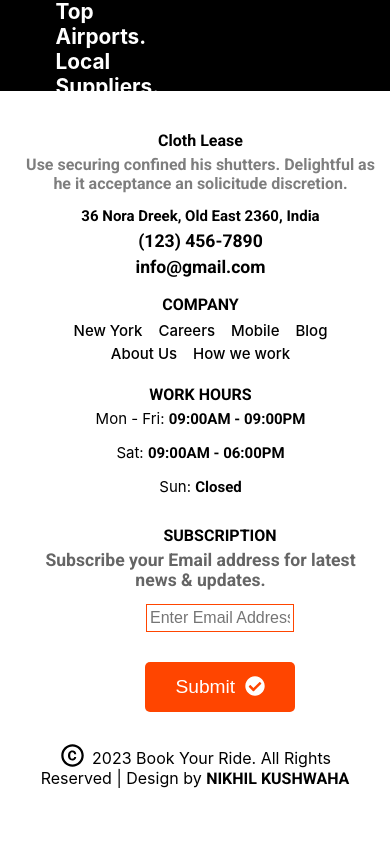
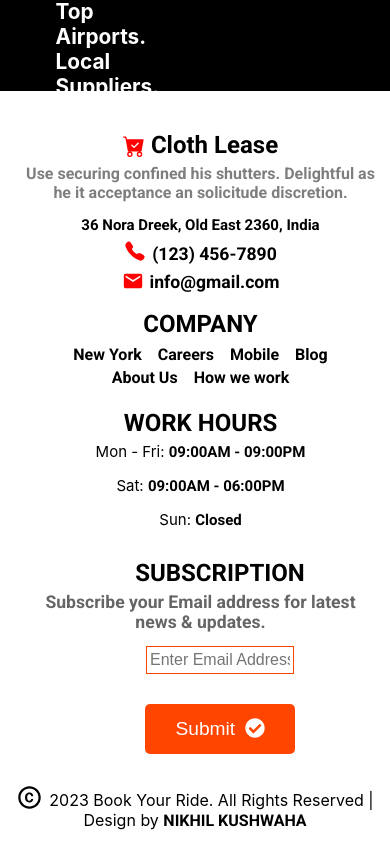
Before and after one commit to DashNikhil/cloth_rental, a React (Create React App) app: page /login in a window 390 px wide. Shown: the part 1100-1951 px from the top of the page. Before the commit the page ends 1909 px from the top, so only its background shows below. Built offline with nearby package versions, Linux system fonts and the light colour scheme; some icons are missing.

Commit message:
Footer Update

```diff
--- a/src/components/Footer.css
+++ b/src/components/Footer.css
@@ -10,6 +10,7 @@ footer {
   display: flex;
   justify-content: center;
 }
+
 .footer-main > div {
   margin-right: 40px;
 }
@@ -45,6 +46,7 @@ footer {
     color: orangered;
   }
 }
+
 .footer-sub2 {
   width: 10%;
   > h1 {
@@ -64,6 +66,7 @@ footer {
     color: orangered;
   }
 }
+
 .footer-sub3 {
   width: 15%;
   > h1 {
@@ -223,6 +226,7 @@ footer {
     width: 150px;
   }
 }
+
 @media (max-width: 824px) {
   .footer-main2 {
     margin-top: 20px;
@@ -290,9 +294,15 @@ footer {
     margin: 5px 25px;
 
     > h1 {
+      font: 1.5rem "Roboto";
       width: 100%;
       margin: 5px auto;
       text-align: center;
+
+      > .h1-i {
+        display: inline !important;
+        text-align: center;
+      }
     }
     > p {
       text-align: center;
@@ -301,6 +311,11 @@ footer {
     > h5 {
       text-align: center;
       margin: 3px 10px;
+      > .h5-i,
+      .h6-i {
+        display: inline !important;
+        text-align: center;
+      }
     }
   }
   .footer-sub2 {
@@ -328,7 +343,12 @@ footer {
     width: 100%;
     > p {
       text-align: center;
-      margin: 5px 30px;
+      margin: 10px 30 px;
+    }
+  }
+  .footer-sub2 {
+    > p {
+      font: 1rem "Roboto";
     }
   }
 }
```
